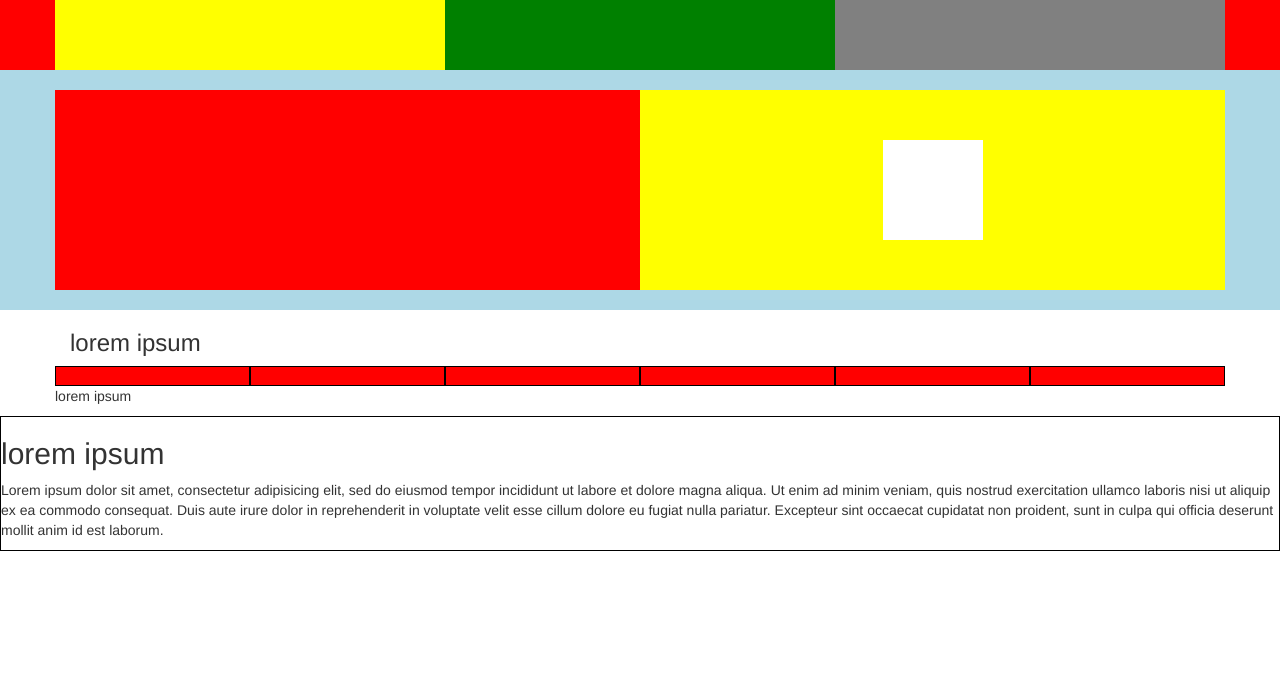
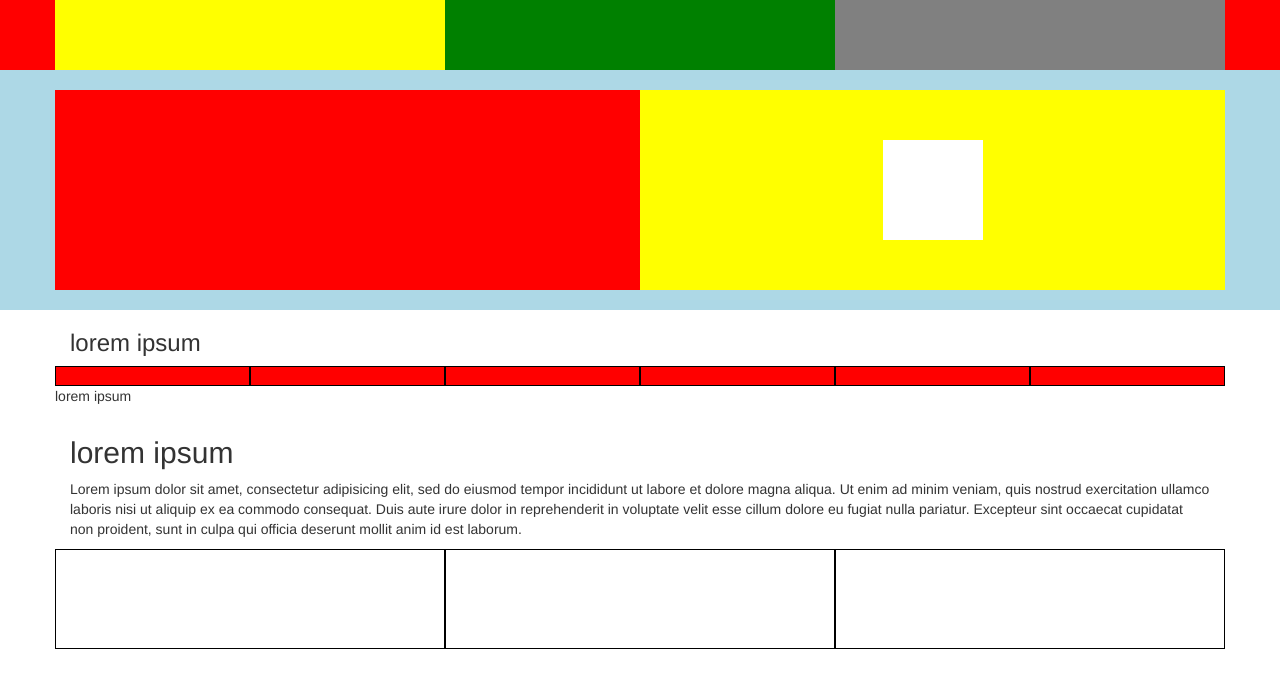
Before and after one commit to davide-amabile/html-css-digitalocean, a plain HTML site: page index.html in a window 1280 px wide. Drawn offline with nearby package versions, Linux system fonts and the light colour scheme.

Commit message:
fine struttura seconda sezione

```diff
--- a/css/style.css
+++ b/css/style.css
@@ -74,8 +74,9 @@
 
 /* seconda sezione */
 
-.sct_2 {
+.list_2_sct {
+  height: 100px;
   border: 1px solid black;
 }
 
-.list_
+/* /seconda sezione */
--- a/index.html
+++ b/index.html
@@ -83,18 +83,26 @@
       <!-- /prima sezione -->
       <!-- seconda sezione -->
       <section id="scn_sct">
-        <div class="sct_2">
-          <h2>lorem ipsum</h2>
-          <p>Lorem ipsum dolor sit amet, consectetur adipisicing elit, sed do eiusmod tempor incididunt ut labore et dolore magna aliqua. Ut enim ad minim veniam, quis nostrud exercitation ullamco laboris nisi ut aliquip ex ea commodo consequat. Duis aute irure dolor in reprehenderit in voluptate velit esse cillum dolore eu fugiat nulla pariatur. Excepteur sint occaecat cupidatat non proident, sunt in culpa qui officia deserunt mollit anim id est laborum.</p>
-        </div>
         <div class="container">
           <div class="row">
-            <div class="col-xs-12 col-sm-4 list_scn-2 ">
+            <div class="col-xs-12">
+              <h2>lorem ipsum</h2>
+              <p>Lorem ipsum dolor sit amet, consectetur adipisicing elit, sed do eiusmod tempor incididunt ut labore et dolore magna aliqua. Ut enim ad minim veniam, quis nostrud exercitation ullamco laboris nisi ut aliquip ex ea commodo consequat. Duis aute irure dolor in reprehenderit in voluptate velit esse cillum dolore eu fugiat nulla pariatur. Excepteur sint occaecat cupidatat non proident, sunt in culpa qui officia deserunt mollit anim id est laborum.</p>
             </div>
           </div>
-
+        </div>
+        <div class="container"><!--si inseriranno i listati con le immagini-->
+          <div class="row">
+            <div class="col-xs-12 col-sm-4 list_2_sct">
+            </div>
+            <div class="col-xs-12 col-sm-4 list_2_sct">
+            </div>
+            <div class="col-xs-12 col-sm-4 list_2_sct">
+            </div>
+          </div>
         </div>
       </section>
+      <!-- /seconda sezione -->
     </main>
 
     <footer></footer>
```
